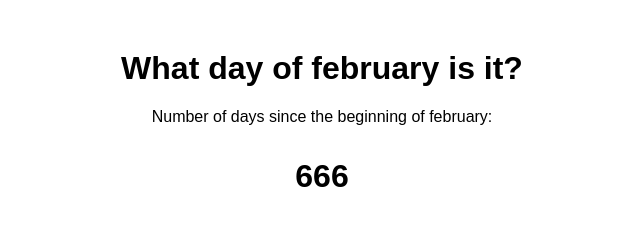
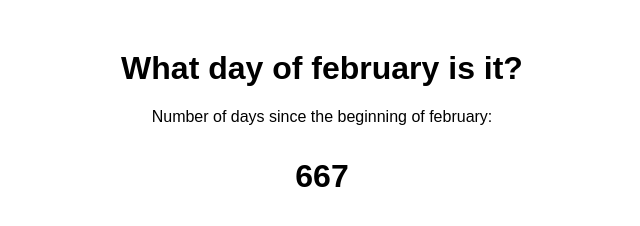
Before and after one commit to ezzsaac/whatdayoffebruaryisit, a plain HTML site: page index.html in a window 1280 px wide. Shown: the full height of the page, 318-958 px from the left. Drawn offline with Linux system fonts and the light colour scheme.

Commit message:
Update index.html

```diff
--- a/index.html
+++ b/index.html
@@ -25,7 +25,7 @@
         // Function to update the counter
         function updateCounter() {
             // Set the start date
-            const startDate = new Date('2022-02-01'); // Change this to your desired start date
+            const startDate = new Date('2022-01-31'); // Change this to your desired start date
             const currentDate = new Date();
 
             // Calculate the difference in days
```
